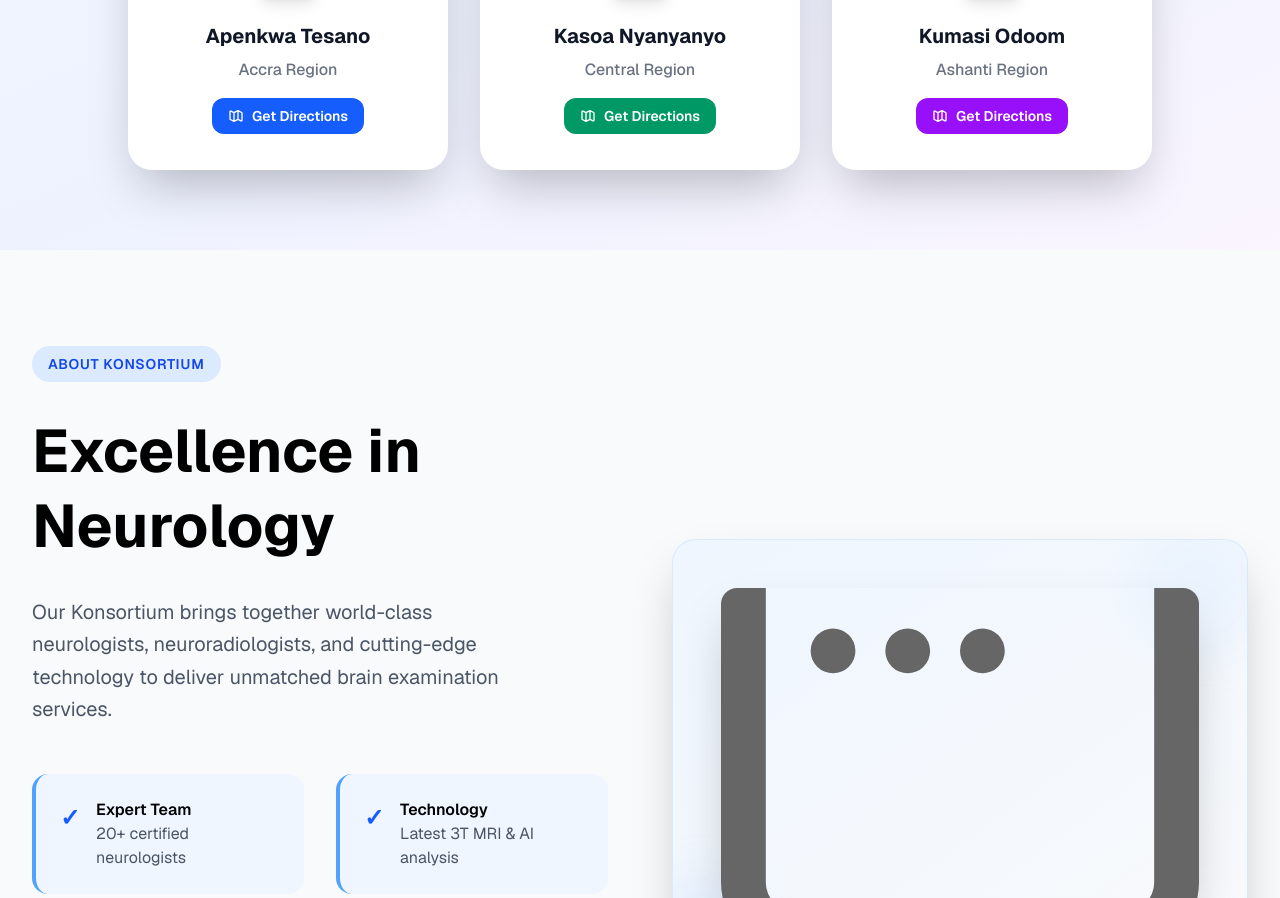
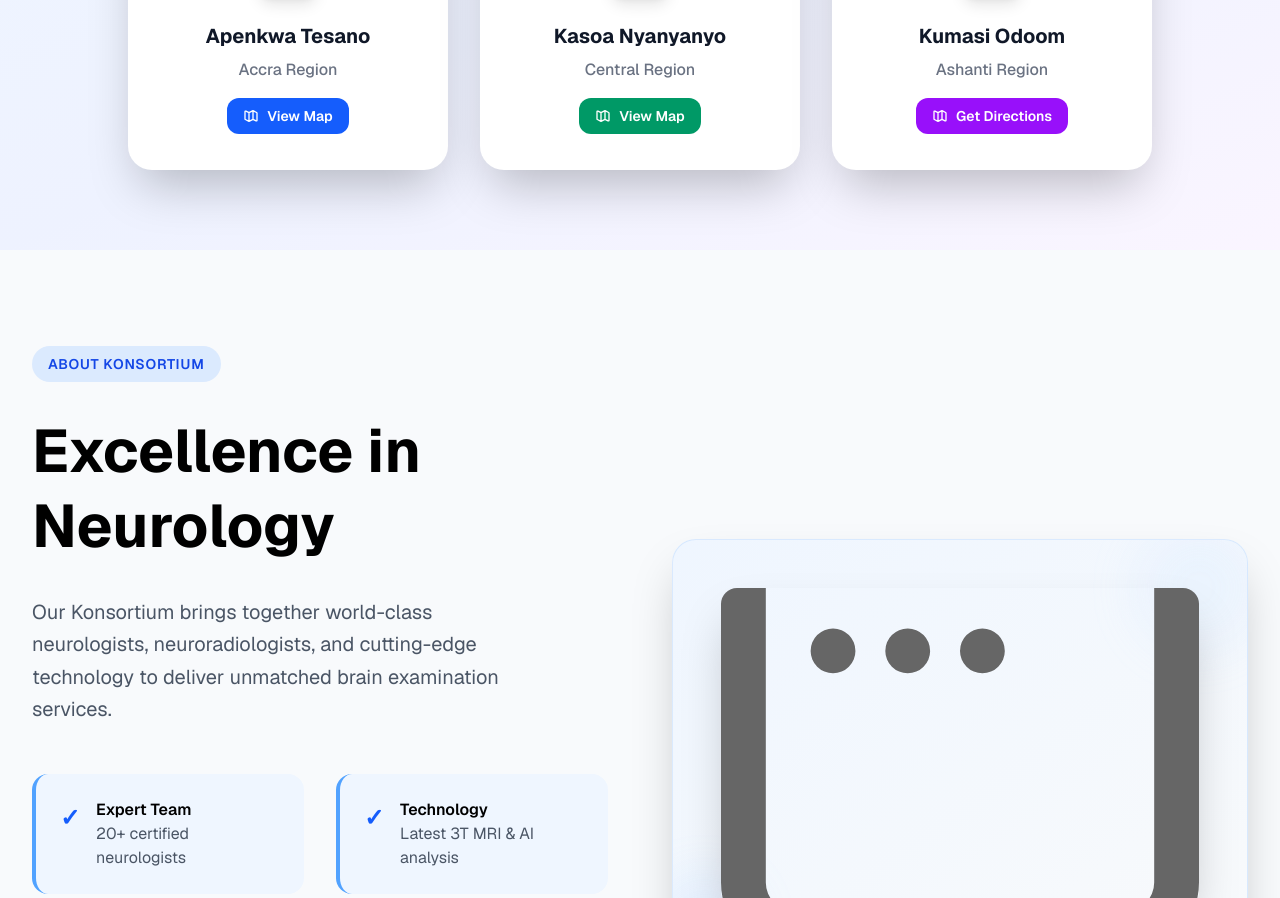
Before and after one commit to WilliamAziza/bbeko, a Next.js app: page / in a window 1280 px wide. Shown: the part 3127-4025 px from the top of the page. Built offline with nearby package versions, Linux system fonts and the light colour scheme.

Commit message:
LOCATIONS

```diff
--- a/src/app/page.tsx
+++ b/src/app/page.tsx
@@ -1,6 +1,7 @@
 "use client";
 
 import Image from 'next/image';
+import React from 'react';
 
 interface Service {
   icon: string;
@@ -31,6 +32,9 @@ const team: Service[] = [
     { label: 'Care', value: 'Patient-centered approach' }
   ];
 
+const [selectedLocation, setSelectedLocation] = React.useState(null);
+const [isMapOpen, setIsMapOpen] = React.useState(false);
+
 const handleSubmit = function (e: React.FormEvent<HTMLFormElement>) {
     e.preventDefault();
     const formData = new FormData(e.currentTarget);
@@ -39,8 +43,46 @@ const handleSubmit = function (e: React.FormEvent<HTMLFormElement>) {
     e.currentTarget.reset();
   };
 
+const locations = [
+  { name: 'Apenkwa Tesano', region: 'Accra Region', embed: 'https://www.google.com/maps/embed?pb=!1m18!1m12!1m3!1d3973.984!2d-0.234!3d5.612!2m3!1f0!2f0!3f0!3m2!1i1024!2i768!4f13.1!3m3!1m2!1s0x0%3A0x0!2zNqLDM2JzQxLjQiTiAwwrDE0JzE0LjQiVw!5e0!3m2!1sen!2sgh!4v1699999999999!5m2!1sen!2sgh' },
+  { name: 'Kasoa Nyanyanyo', region: 'Central Region', embed: 'https://www.google.com/maps/embed?pb=!1m18!1m12!1m3!1d10552.85!2d-0.405!3d5.512!2m3!1f0!2f0!3f0!3m2!1i1024!2i768!4f13.1!3m3!1m2!1s0x0%3A0x0!2zNqLCMwJzQwLjciTiAwwrAyNCcxMi4yIlc!5e0!3m2!1sen!2sgh!4v1699999999999!5m2!1sen!2sgh' },
+  { name: 'Kumasi Odoom', region: 'Ashanti Region', embed: 'https://www.google.com/maps/embed?pb=!1m18!1m12!1m3!1d10552.85!2d-1.623!3d6.688!2m3!1f0!2f0!3f0!3m2!1i1024!2i768!4f13.1!3m3!1m2!1s0x0%3A0x0!2zNsKwNDEnMTYuMiJOIDHCsDM3JzM2LjciVw!5e0!3m2!1sen!2sgh!4v1700000000000!5m2!1sen!2sgh' }
+];
+
   return (
     <>
+      {isMapOpen && selectedLocation && (
+        <div className="fixed inset-0 bg-black/80 z-50 flex items-center justify-center p-4" onClick={() => setIsMapOpen(false)}>
+          <div className="bg-white rounded-3xl p-6 max-w-4xl w-full max-h-[90vh] overflow-hidden relative shadow-2xl" onClick={e => e.stopPropagation()}>
+            <button className="absolute top-4 right-4 text-gray-500 hover:text-gray-700 text-2xl font-bold" onClick={() => setIsMapOpen(false)}>
+              ×
+            </button>
+            <div className="text-center mb-6">
+              <h2 className="text-2xl font-bold text-gray-900 mb-2">{selectedLocation.name}</h2>
+              <p className="text-lg text-gray-600">{selectedLocation.region}</p>
+            </div>
+            <iframe
+              src={selectedLocation.embed}
+              width="100%"
+              height="500"
+              style={{border:0}}
+              allowFullScreen=""
+              loading="lazy"
+              referrerPolicy="no-referrer-when-downgrade"
+              className="w-full rounded-2xl"
+            />
+            <div className="mt-6 text-center">
+              <a href={`https://maps.google.com/?q=${encodeURIComponent(selectedLocation.name)}`} target="_blank" rel="noopener noreferrer" className="inline-flex items-center gap-2 px-6 py-3 bg-blue-600 text-white font-semibold rounded-2xl hover:bg-blue-700 transition-all">
+                <svg className="w-5 h-5" fill="none" stroke="currentColor" viewBox="0 0 24 24">
+                  <path strokeLinecap="round" strokeLinejoin="round" strokeWidth={2} d="M17.657 16.657L13.414 20.9a1.998 1.998 0 01-2.827 0l-4.244-4.243a8 8 0 1111.243 0z"/>
+                </svg>
+                Open in Google Maps
+              </a>
+            </div>
+          </div>
+        </div>
+      )}
+
       <section className="min-h-[70vh] flex items-center justify-center px-4 sm:px-6 lg:px-8 py-20 bg-[url('/images/students.jpg')] bg-cover bg-center relative opacity-80 before:content-[''] before:absolute before:inset-0 before:bg-gradient-to-b before:from-black/30 before:to-black/70 before:z-[-1]">
         <div className="max-w-4xl mx-auto text-center relative z-10">
           <h2 className="text-5xl md:text-7xl lg:text-8xl font-black text-white mb-8 leading-tight">
@@ -211,12 +253,12 @@ const handleSubmit = function (e: React.FormEvent<HTMLFormElement>) {
               </div>
               <h4 className="text-xl font-bold text-gray-900 mb-2 group-hover:text-blue-600 transition-colors">Apenkwa Tesano</h4>
               <p className="text-gray-500 font-medium mb-4">Accra Region</p>
-              <a href="https://maps.google.com/?q=Apenkwa+Tesano+Accra+Ghana" target="_blank" rel="noopener noreferrer" className="inline-flex items-center gap-2 px-4 py-2 bg-blue-600 text-white font-semibold rounded-xl hover:bg-blue-700 transition-colors text-sm">
+<button onClick={() => { setSelectedLocation(locations[0]); setIsMapOpen(true); }} className="inline-flex items-center gap-2 px-4 py-2 bg-blue-600 text-white font-semibold rounded-xl hover:bg-blue-700 transition-colors text-sm">
                 <svg className="w-4 h-4" fill="none" stroke="currentColor" viewBox="0 0 24 24">
                   <path strokeLinecap="round" strokeLinejoin="round" strokeWidth={2} d="M9 20l-5.447-2.724A1 1 0 013 16.382V5.618a1 1 0 011.447-.894L9 7m0 13l6-3m-6 3V7m6 10l4.553 2.276A1 1 0 0021 18.382V7.618a1 1 0 00-.553-.894L15 4m0 13V4m0 0L9 7" />
                 </svg>
-                Get Directions
-              </a>
+                View Map
+              </button>
             </div>
             <div className="group bg-white rounded-3xl p-8 shadow-2xl hover:shadow-4xl hover:-translate-y-4 transition-all duration-500 border-4 border-transparent hover:border-emerald-400 cursor-pointer relative overflow-hidden">
               <div className="absolute inset-0 bg-gradient-to-br from-emerald-500/5 to-teal-500/5 opacity-0 group-hover:opacity-100 transition-all duration-500"></div>
@@ -227,12 +269,12 @@ const handleSubmit = function (e: React.FormEvent<HTMLFormElement>) {
               </div>
               <h4 className="text-xl font-bold text-gray-900 mb-2 group-hover:text-emerald-600 transition-colors">Kasoa Nyanyanyo</h4>
               <p className="text-gray-500 font-medium mb-4">Central Region</p>
-              <a href="https://maps.google.com/?q=Kasoa+Nyanyanyo+Ghana" target="_blank" rel="noopener noreferrer" className="inline-flex items-center gap-2 px-4 py-2 bg-emerald-600 text-white font-semibold rounded-xl hover:bg-emerald-700 transition-colors text-sm">
+<button onClick={() => { setSelectedLocation(locations[1]); setIsMapOpen(true); }} className="inline-flex items-center gap-2 px-4 py-2 bg-emerald-600 text-white font-semibold rounded-xl hover:bg-emerald-700 transition-colors text-sm">
                 <svg className="w-4 h-4" fill="none" stroke="currentColor" viewBox="0 0 24 24">
                   <path strokeLinecap="round" strokeLinejoin="round" strokeWidth={2} d="M9 20l-5.447-2.724A1 1 0 013 16.382V5.618a1 1 0 011.447-.894L9 7m0 13l6-3m-6 3V7m6 10l4.553 2.276A1 1 0 0021 18.382V7.618a1 1 0 00-.553-.894L15 4m0 13V4m0 0L9 7" />
                 </svg>
-                Get Directions
-              </a>
+                View Map
+              </button>
             </div>
             <div className="group bg-white rounded-3xl p-8 shadow-2xl hover:shadow-4xl hover:-translate-y-4 transition-all duration-500 border-4 border-transparent hover:border-purple-400 cursor-pointer relative overflow-hidden">
               <div className="absolute inset-0 bg-gradient-to-br from-purple-500/5 to-pink-500/5 opacity-0 group-hover:opacity-100 transition-all duration-500"></div>
```
Also changed, not shown: 1 other file (tests, documents, lock files or other folders).
